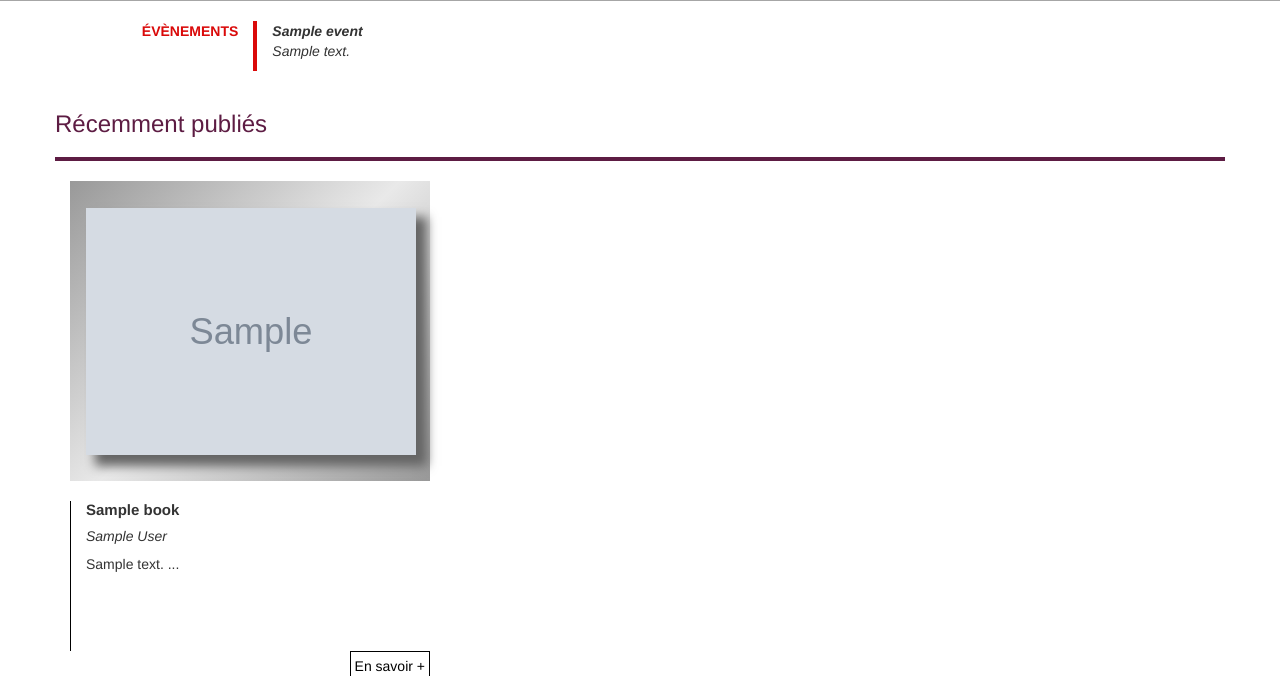
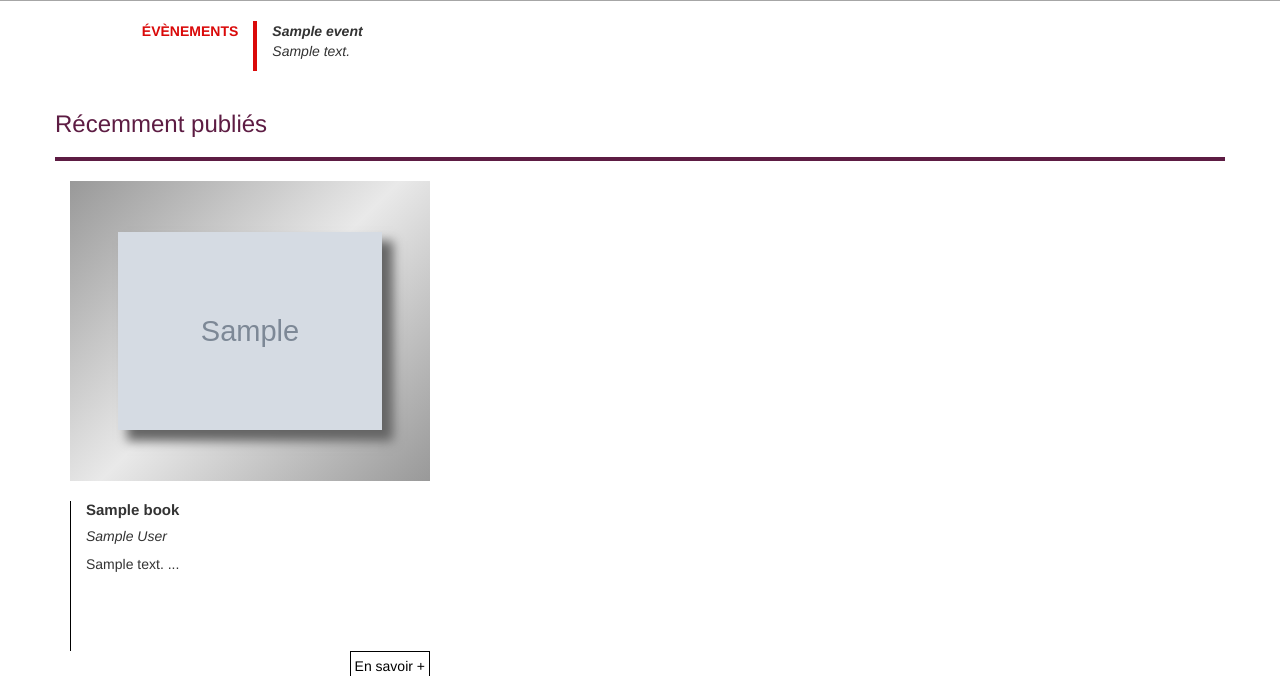
Before and after one commit to ngdo-pro/WCS_Projet2, a Symfony app: template app/Resources/views/book/index.html.twig in a window 1280 px wide. Shown: the part 608-1284 px from the top of the page. Run offline with Twig, Linux system fonts and the light colour scheme; the template is opened without the code that fills it: most values are stand-ins (such as "Sample title", 1, 10 or a date in 2020); grey boxes marked "Sample" are stand-in pictures; some libraries are stand-ins or nearby versions; some web fonts are replaced.

Commit message:
resized image on index

```diff
--- a/web/css/index.css
+++ b/web/css/index.css
@@ -14,8 +14,8 @@
 
 }
 .img_book{
-    max-width: 100%;
-    max-height: 100%;
+    max-width: 80%;
+    max-height: 80%;
 }
 
 
```
